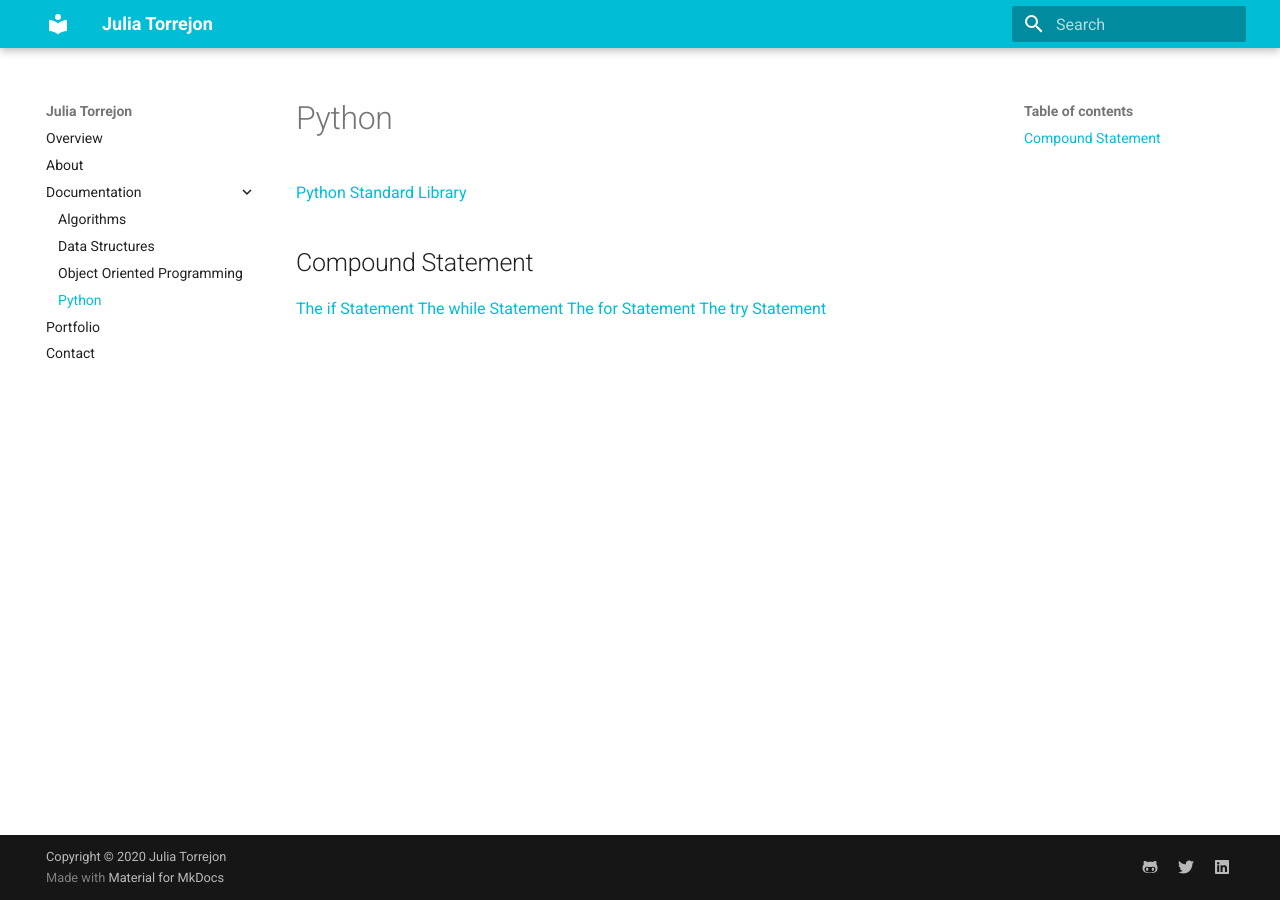
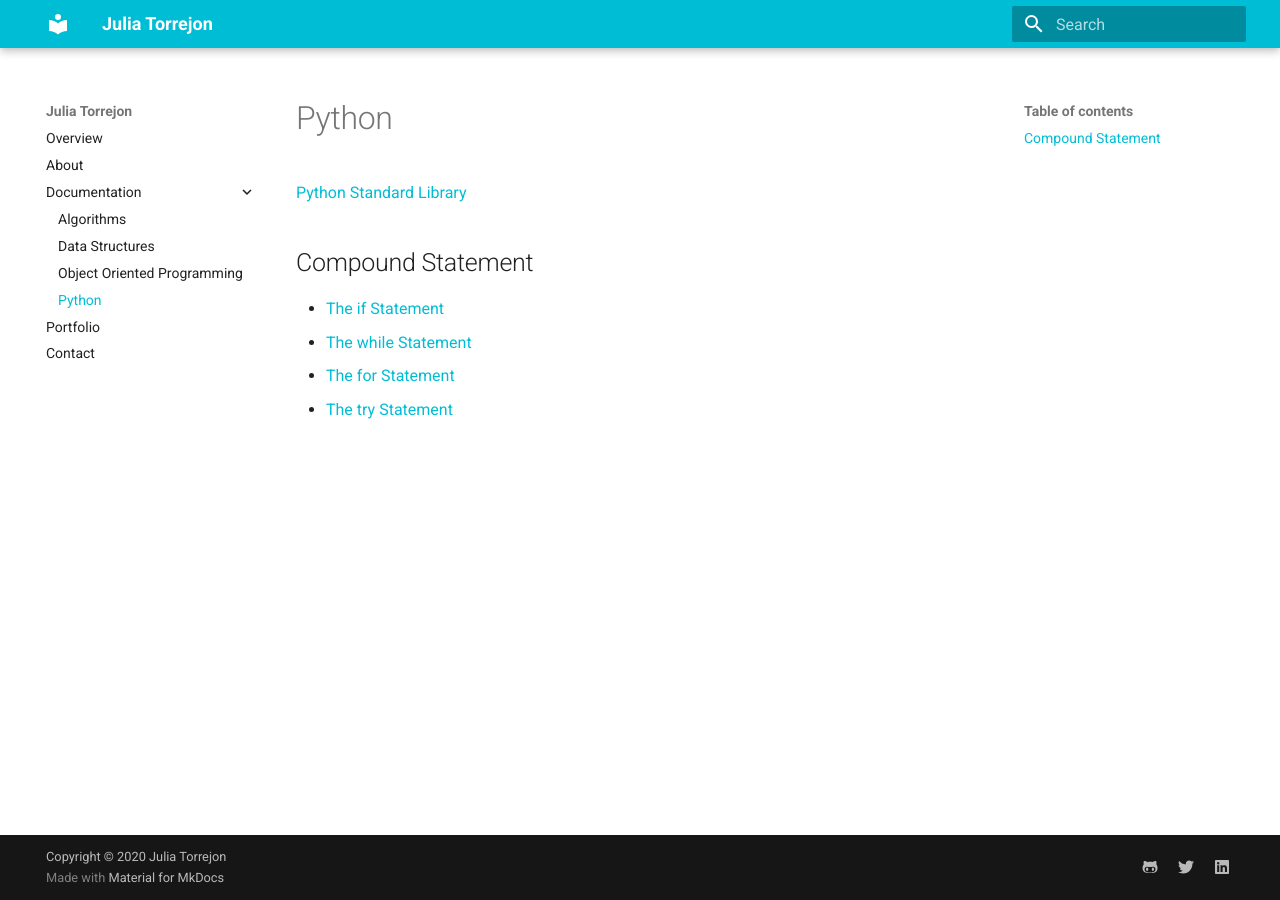
Before and after one commit to JuliaTorrejon/juliatorrejon, an MkDocs documentation site: the page built from docs/documentation/python.md, in a window 1280 px wide. Built offline with MkDocs 1.6.1 and Material for MkDocs 9.7.7, drawn with Linux system fonts in a browser that asks for light colours.

```diff
--- a/docs/documentation/python.md
+++ b/docs/documentation/python.md
@@ -4,7 +4,7 @@
 
 ## Compound Statement
 
-[The if Statement](https://docs.python.org/3/reference/compound_stmts.html#the-if-statement)
-[The while Statement](https://docs.python.org/3/reference/compound_stmts.html#the-while-statement)
-[The for Statement](https://docs.python.org/3/reference/compound_stmts.html#the-for-statement)
-[The try Statement](https://docs.python.org/3/reference/compound_stmts.html#the-try-statement)
+- [The if Statement](https://docs.python.org/3/reference/compound_stmts.html#the-if-statement)
+- [The while Statement](https://docs.python.org/3/reference/compound_stmts.html#the-while-statement)
+- [The for Statement](https://docs.python.org/3/reference/compound_stmts.html#the-for-statement)
+- [The try Statement](https://docs.python.org/3/reference/compound_stmts.html#the-try-statement)
```
Also changed, not shown: docs/documentation/algorithms.md (+2 -2 lines), docs/documentation/data-structure.md (+4 -4 lines).
